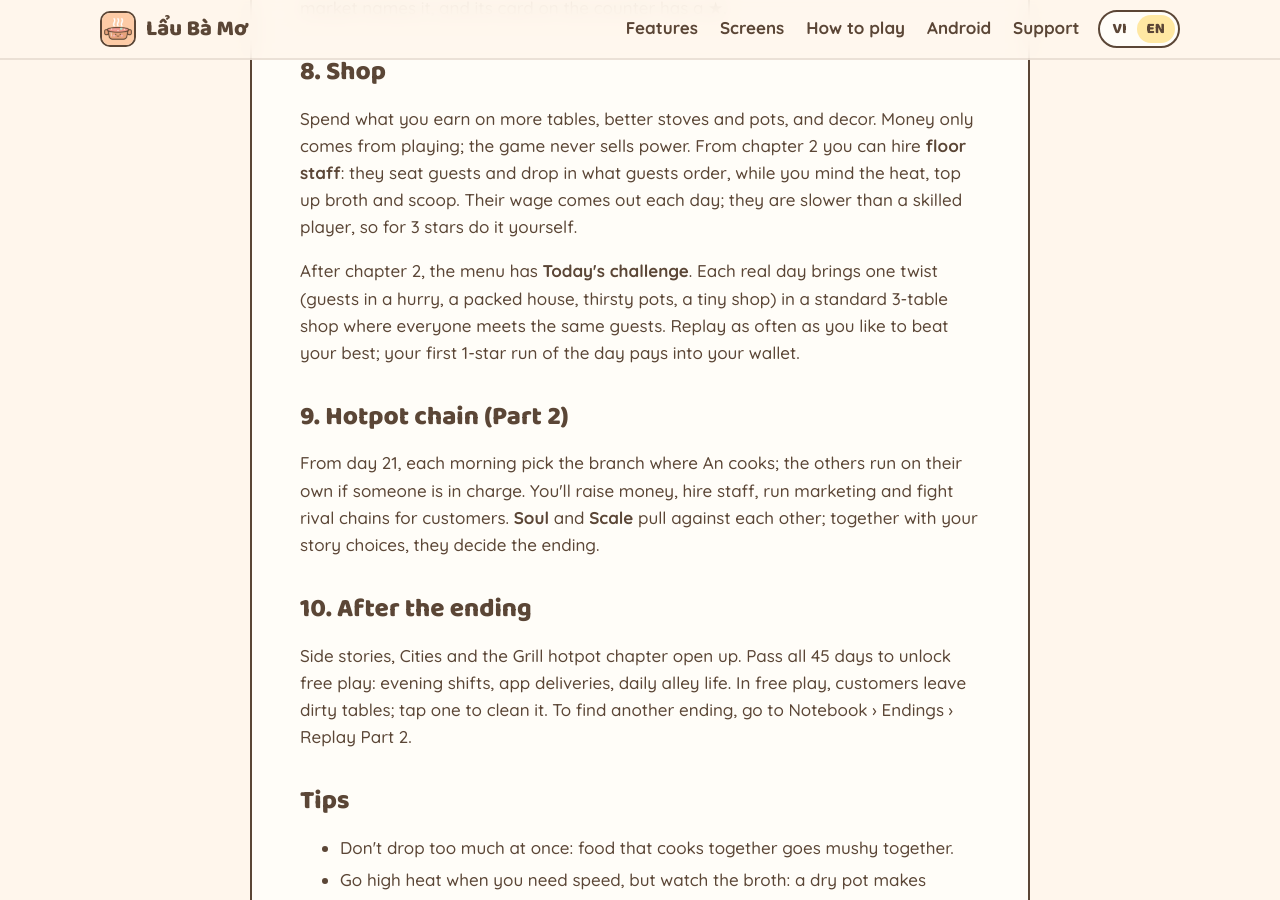
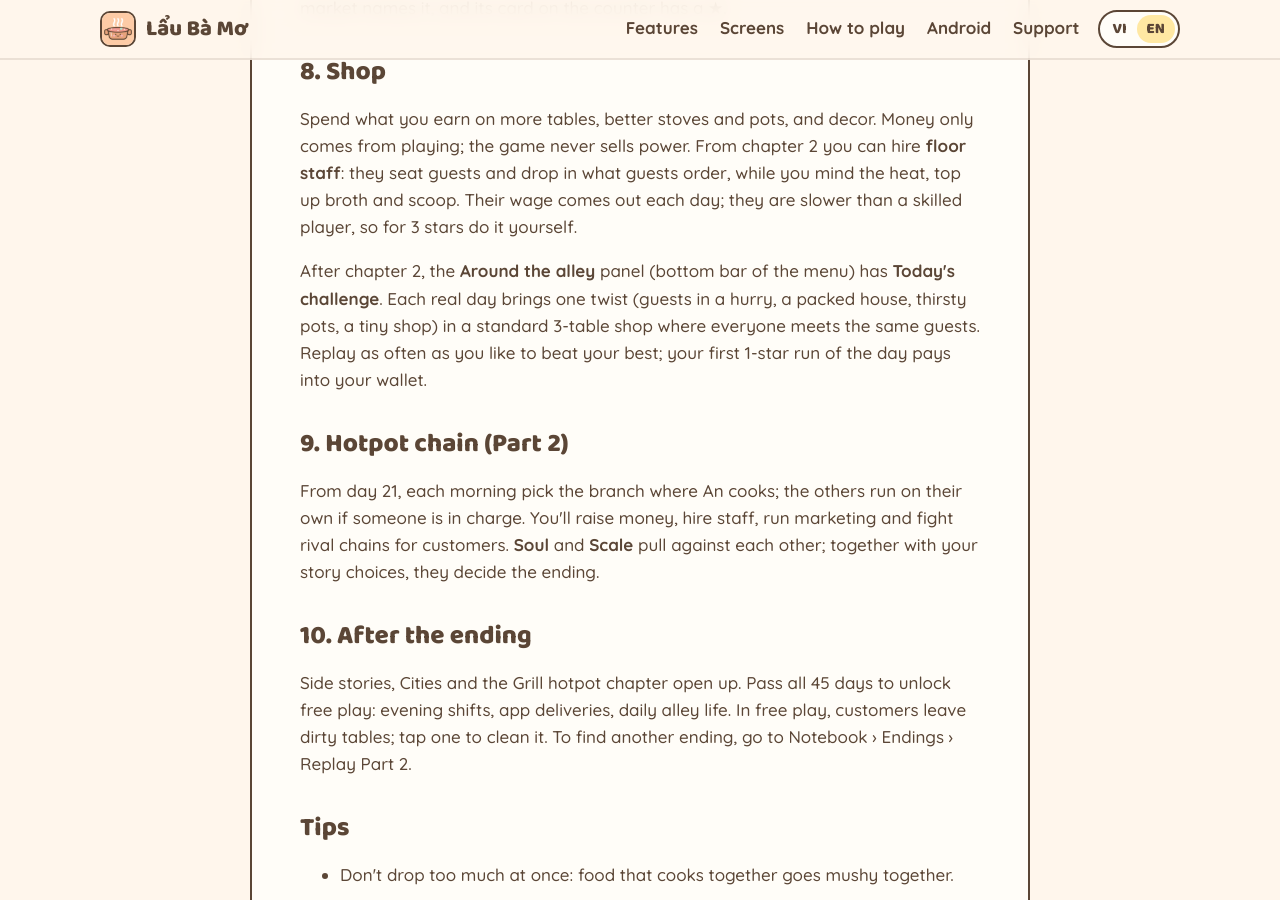
Before and after one commit to pcingame/laubamo, a Jekyll site: the page built from how-to-play.html, in a window 1280 px wide and 900 px high, scrolled down 2491 px. Built offline with Jekyll 4.4.1, drawn with Linux system fonts in a browser that asks for light colours.

Commit message:
Tài liệu theo bản 1.5.0+17: menu mới, khách quen mới, nâng cấp mới
- DESIGN.md: bảng nâng cấp thêm Đèn lồng cửa, Ghế chờ
- GAME_FLOW.md: menu thanh dưới + Quanh ngõ, Việc tuần, thẻ menu mới; chơi
  tự do có khách quen mới, đặt bàn, tối cuối tuần
- STORY.md: Bác Toàn, Cô Lụa
- Hướng dẫn chơi (web và trong game): Thử thách nằm trong bảng Quanh ngõ

Co-Authored-By: Claude Opus 5.5 <noreply@anthropic.com>

```diff
--- a/how-to-play.html
+++ b/how-to-play.html
@@ -59,8 +59,8 @@ description: Hướng dẫn chơi Lẩu Bà Mơ từng bước. A step-by-step g
   <span class="en">Spend what you earn on more tables, better stoves and pots, and decor. Money only comes from playing; the game never sells power. From chapter 2 you can hire <strong>floor staff</strong>: they seat guests and drop in what guests order, while you mind the heat, top up broth and scoop. Their wage comes out each day; they are slower than a skilled player, so for 3 stars do it yourself.</span>
 </p>
 <p>
-  <span class="vi">Xong chương 2, menu có nút <strong>Thử thách hôm nay</strong>. Mỗi ngày thật một luật lạ (khách vội, khách đông, nồi mau cạn, quán nhỏ), quán chuẩn 3 bàn, ai cũng gặp cùng khách. Chơi lại bao nhiêu lần cũng được để phá kỷ lục; lần đầu đạt 1 sao trong ngày được thưởng vào ví.</span>
-  <span class="en">After chapter 2, the menu has <strong>Today's challenge</strong>. Each real day brings one twist (guests in a hurry, a packed house, thirsty pots, a tiny shop) in a standard 3-table shop where everyone meets the same guests. Replay as often as you like to beat your best; your first 1-star run of the day pays into your wallet.</span>
+  <span class="vi">Xong chương 2, bảng <strong>Quanh ngõ</strong> (thanh dưới menu) có ô <strong>Thử thách hôm nay</strong>. Mỗi ngày thật một luật lạ (khách vội, khách đông, nồi mau cạn, quán nhỏ), quán chuẩn 3 bàn, ai cũng gặp cùng khách. Chơi lại bao nhiêu lần cũng được để phá kỷ lục; lần đầu đạt 1 sao trong ngày được thưởng vào ví.</span>
+  <span class="en">After chapter 2, the <strong>Around the alley</strong> panel (bottom bar of the menu) has <strong>Today's challenge</strong>. Each real day brings one twist (guests in a hurry, a packed house, thirsty pots, a tiny shop) in a standard 3-table shop where everyone meets the same guests. Replay as often as you like to beat your best; your first 1-star run of the day pays into your wallet.</span>
 </p>
 
 <h2><span class="vi">9. Chuỗi quán (Phần 2)</span><span class="en">9. Hotpot chain (Part 2)</span></h2>
```
